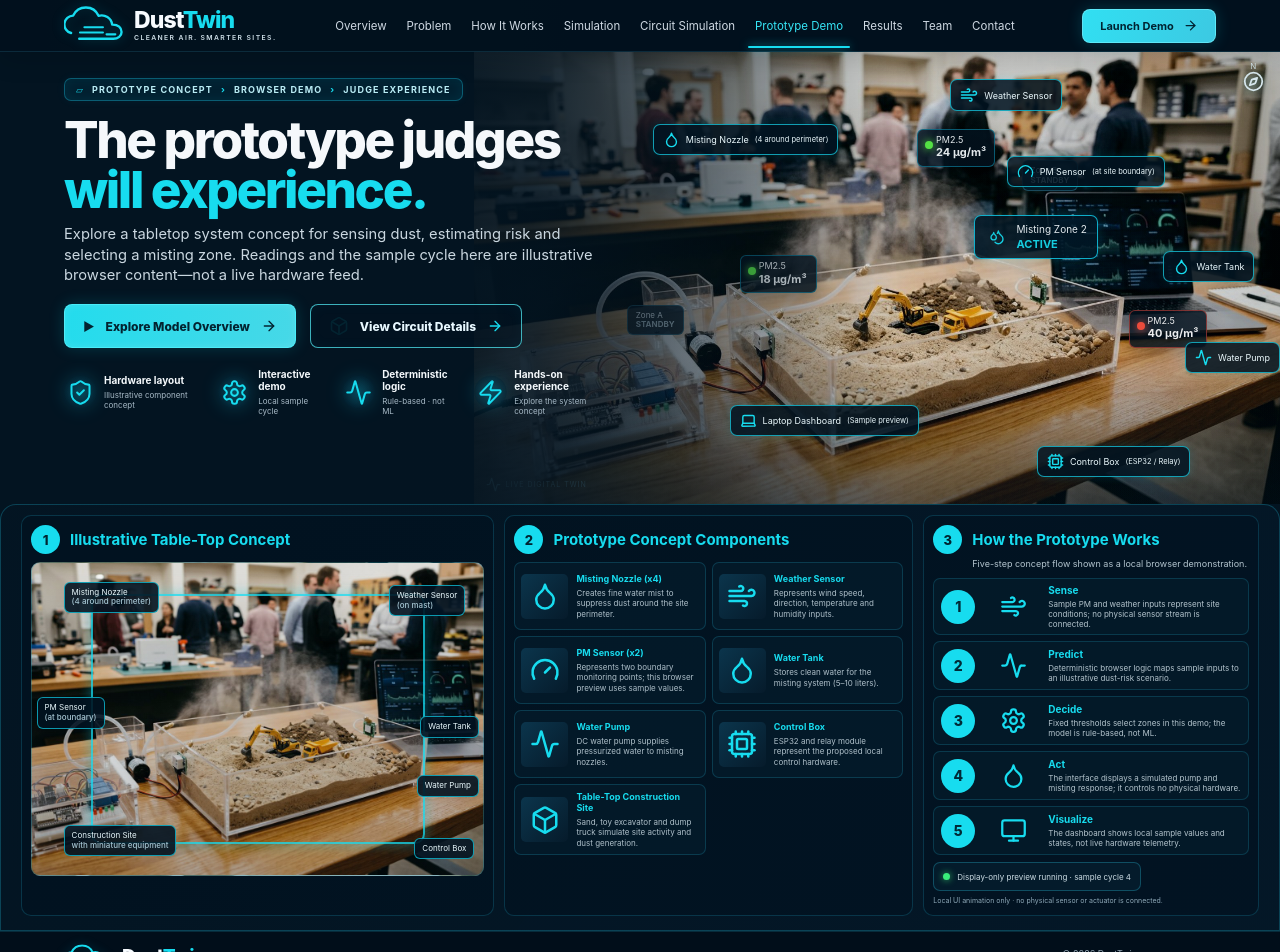
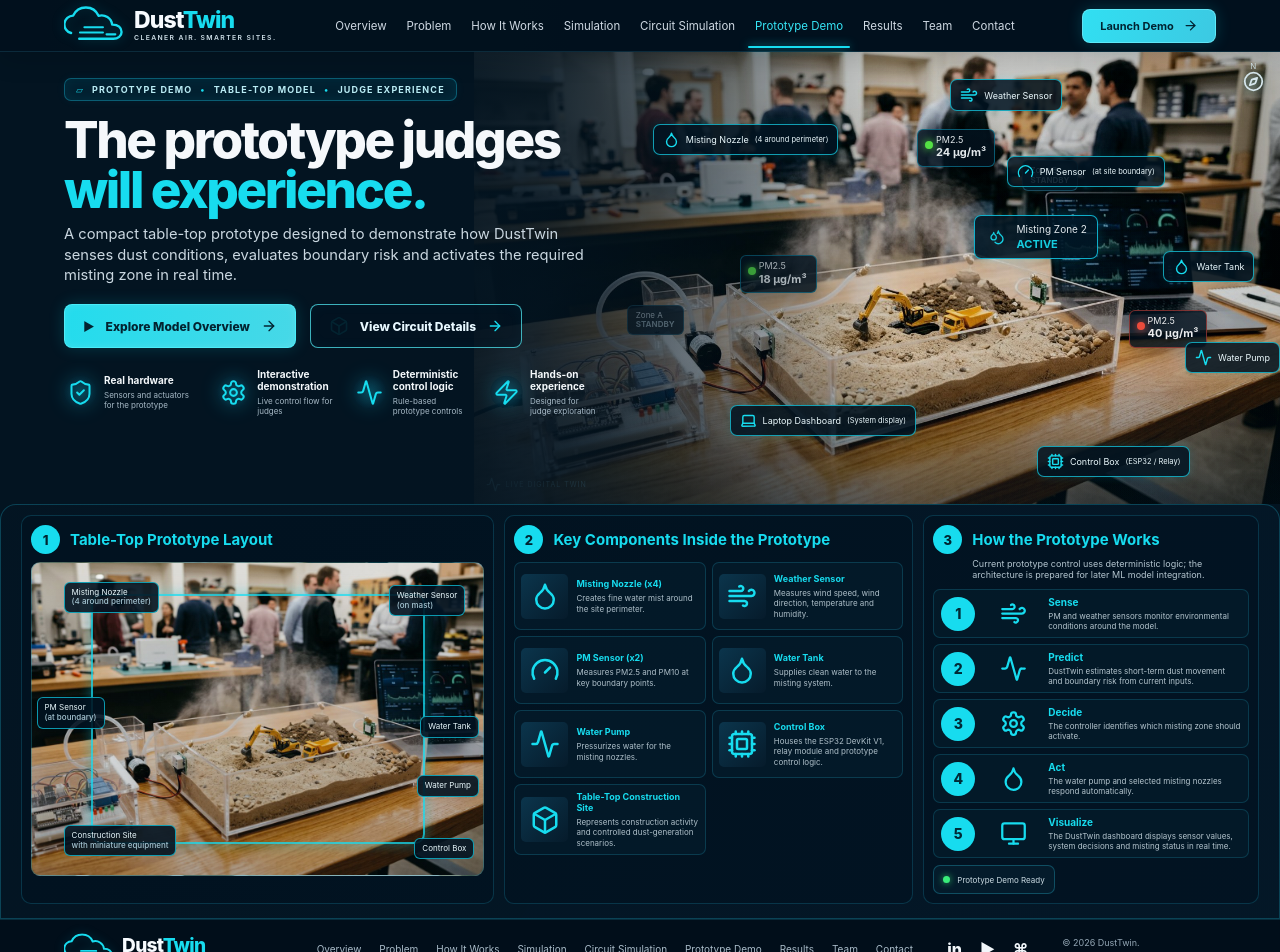
Before and after one commit to meherabmehu/DustTwin, a React (Vite) app: page /prototype in a window 1280 px wide. Shown: the top 952 px of the page. Built offline with nearby package versions, Linux system fonts and the light colour scheme.

Commit message:
polishing the prototype demo wording

```diff
--- a/src/pages/Prototype.tsx
+++ b/src/pages/Prototype.tsx
@@ -1,30 +1,28 @@
-import { useEffect, useState } from 'react';
+import { useState } from 'react';
 import { Activity, Box, Cpu, Droplet, Fan, Gauge, Laptop, MapPin, Monitor, Radio, Settings, ShieldCheck, Thermometer, Wind, Zap } from 'lucide-react';
 import { CTAButton, Eyebrow } from '../components/SiteChrome';
 import { FeatureItem } from '../components/Cards';
 import { DustMap } from '../components/Visuals';
 
 const parts = [
-  { icon: <Droplet />, title: 'Misting Nozzle (x4)', body: 'Creates fine water mist to suppress dust around the site perimeter.' },
-  { icon: <Wind />, title: 'Weather Sensor', body: 'Represents wind speed, direction, temperature and humidity inputs.' },
-  { icon: <Gauge />, title: 'PM Sensor (x2)', body: 'Represents two boundary monitoring points; this browser preview uses sample values.' },
-  { icon: <Droplet />, title: 'Water Tank', body: 'Stores clean water for the misting system (5–10 liters).' },
-  { icon: <Activity />, title: 'Water Pump', body: 'DC water pump supplies pressurized water to misting nozzles.' },
-  { icon: <Cpu />, title: 'Control Box', body: 'ESP32 and relay module represent the proposed local control hardware.' },
-  { icon: <Box />, title: 'Table-Top Construction Site', body: 'Sand, toy excavator and dump truck simulate site activity and dust generation.' },
+  { icon: <Droplet />, title: 'Misting Nozzle (x4)', body: 'Creates fine water mist around the site perimeter.' },
+  { icon: <Wind />, title: 'Weather Sensor', body: 'Measures wind speed, wind direction, temperature and humidity.' },
+  { icon: <Gauge />, title: 'PM Sensor (x2)', body: 'Measures PM2.5 and PM10 at key boundary points.' },
+  { icon: <Droplet />, title: 'Water Tank', body: 'Supplies clean water to the misting system.' },
+  { icon: <Activity />, title: 'Water Pump', body: 'Pressurizes water for the misting nozzles.' },
+  { icon: <Cpu />, title: 'Control Box', body: 'Houses the ESP32 DevKit V1, relay module and prototype control logic.' },
+  { icon: <Box />, title: 'Table-Top Construction Site', body: 'Represents construction activity and controlled dust-generation scenarios.' },
 ];
 const steps = [
-  { icon: <Wind />, title: 'Sense', body: 'Sample PM and weather inputs represent site conditions; no physical sensor stream is connected.' },
-  { icon: <Activity />, title: 'Predict', body: 'Deterministic browser logic maps sample inputs to an illustrative dust-risk scenario.' },
-  { icon: <Settings />, title: 'Decide', body: 'Fixed thresholds select zones in this demo; the model is rule-based, not ML.' },
-  { icon: <Droplet />, title: 'Act', body: 'The interface displays a simulated pump and misting response; it controls no physical hardware.' },
-  { icon: <Monitor />, title: 'Visualize', body: 'The dashboard shows local sample values and states, not live hardware telemetry.' },
+  { icon: <Wind />, title: 'Sense', body: 'PM and weather sensors monitor environmental conditions around the model.' },
+  { icon: <Activity />, title: 'Predict', body: 'DustTwin estimates short-term dust movement and boundary risk from current inputs.' },
+  { icon: <Settings />, title: 'Decide', body: 'The controller identifies which misting zone should activate.' },
+  { icon: <Droplet />, title: 'Act', body: 'The water pump and selected misting nozzles respond automatically.' },
+  { icon: <Monitor />, title: 'Visualize', body: 'The DustTwin dashboard displays sensor values, system decisions and misting status in real time.' },
 ];
 
 export default function Prototype() {
   const [demoRunning, setDemoRunning] = useState(true);
-  const [pulse, setPulse] = useState(0);
-  useEffect(() => { if (!demoRunning) return; const t = window.setInterval(() => setPulse((v) => v + 1), 1800); return () => window.clearInterval(t); }, [demoRunning]);
   return (
     <>
       <section className="hero prototype-hero">
@@ -35,32 +33,31 @@
         <div className="prototype-callout callout-tank"><Droplet size={17} />Water Tank</div>
         <div className="prototype-callout callout-pump"><Activity size={17} />Water Pump</div>
         <div className="prototype-callout callout-box"><Cpu size={17} />Control Box<br /><small>(ESP32 / Relay)</small></div>
-        <div className="prototype-callout callout-laptop"><Laptop size={17} />Laptop Dashboard<br /><small>(Sample preview)</small></div>
+        <div className="prototype-callout callout-laptop"><Laptop size={17} />Laptop Dashboard<br /><small>(System display)</small></div>
         <div className="hero-copy">
-          <Eyebrow><span>▱</span> PROTOTYPE CONCEPT <span>›</span> BROWSER DEMO <span>›</span> JUDGE EXPERIENCE</Eyebrow>
+          <Eyebrow><span>▱</span> PROTOTYPE DEMO <span>•</span> TABLE-TOP MODEL <span>•</span> JUDGE EXPERIENCE</Eyebrow>
           <h1 className="hero-title">The prototype judges<br /><span>will experience.</span></h1>
-          <p className="hero-description">Explore a tabletop system concept for sensing dust, estimating risk and selecting a misting zone. Readings and the sample cycle here are illustrative browser content—not a live hardware feed.</p>
+          <p className="hero-description">A compact table-top prototype designed to demonstrate how DustTwin senses dust conditions, evaluates boundary risk and activates the required misting zone in real time.</p>
           <div className="hero-actions"><CTAButton to="#model-overview" icon={<span className="play-disc">▶</span>}>Explore Model Overview</CTAButton><CTAButton to="/circuit-simulation" variant="outline" icon={<Box size={20} />}>View Circuit Details</CTAButton></div>
-          <div className="prototype-features"><FeatureItem icon={<ShieldCheck />} title="Hardware layout" detail="Illustrative component concept" /><FeatureItem icon={<Settings />} title="Interactive demo" detail="Local sample cycle" /><FeatureItem icon={<Activity />} title="Deterministic logic" detail="Rule-based · not ML" /><FeatureItem icon={<Zap />} title="Hands-on experience" detail="Explore the system concept" /></div>
+          <div className="prototype-features"><FeatureItem icon={<ShieldCheck />} title="Real hardware" detail="Sensors and actuators for the prototype" /><FeatureItem icon={<Settings />} title="Interactive demonstration" detail="Live control flow for judges" /><FeatureItem icon={<Activity />} title="Deterministic control logic" detail="Rule-based prototype controls" /><FeatureItem icon={<Zap />} title="Hands-on experience" detail="Designed for judge exploration" /></div>
         </div>
       </section>
 
       <section className="prototype-workbench" id="model-overview">
         <article className="prototype-panel top-model-panel">
-          <h2 className="prototype-panel-title"><span>1</span>Illustrative Table-Top Concept</h2>
+          <h2 className="prototype-panel-title"><span>1</span>Table-Top Prototype Layout</h2>
           <div className="top-model-image">
             <div className="top-model-callout model-mist">Misting Nozzle<b>(4 around perimeter)</b></div><div className="top-model-callout model-weather">Weather Sensor<b>(on mast)</b></div><div className="top-model-callout model-pm">PM Sensor<b>(at boundary)</b></div><div className="top-model-callout model-tank">Water Tank</div><div className="top-model-callout model-pump">Water Pump</div><div className="top-model-callout model-box">Control Box</div><div className="top-model-callout model-site">Construction Site<br /><b>with miniature equipment</b></div>
           </div>
         </article>
         <article className="prototype-panel components-panel">
-          <h2 className="prototype-panel-title"><span>2</span>Prototype Concept Components</h2>
+          <h2 className="prototype-panel-title"><span>2</span>Key Components Inside the Prototype</h2>
           <div className="component-cards">{parts.map((part) => <div className="prototype-component" key={part.title}><span className="component-mini-icon">{part.icon}</span><div><h3>{part.title}</h3><p>{part.body}</p></div></div>)}</div>
         </article>
         <article className="prototype-panel flow-panel">
-          <h2 className="prototype-panel-title"><span>3</span>How the Prototype Works</h2><p>Five-step concept flow shown as a local browser demonstration.</p>
+          <h2 className="prototype-panel-title"><span>3</span>How the Prototype Works</h2><p>Current prototype control uses deterministic logic; the architecture is prepared for later ML model integration.</p>
           <div className="prototype-flow">{steps.map((step, i) => <div className="prototype-flow-item" key={step.title}><span className="prototype-flow-number">{i + 1}</span><span className="prototype-flow-icon">{step.icon}</span><div><h3>{step.title}</h3><p>{step.body}</p></div></div>)}</div>
-          <button type="button" className="prototype-live-toggle" aria-pressed={demoRunning} aria-label={`Toggle display-only preview; currently ${demoRunning ? 'running' : 'paused'}`} onClick={() => setDemoRunning((v) => !v)}><span className={`prototype-live-dot ${demoRunning ? 'live' : ''}`} aria-hidden="true" />Display-only preview {demoRunning ? 'running' : 'paused'} · sample cycle {pulse % 5 + 1}</button>
-          <small className="prototype-demo-note">Local UI animation only · no physical sensor or actuator is connected.</small>
+          <button type="button" className="prototype-live-toggle" aria-pressed={demoRunning} aria-label={`Toggle prototype demo status; currently ${demoRunning ? 'ready' : 'paused'}`} onClick={() => setDemoRunning((v) => !v)}><span className={`prototype-live-dot ${demoRunning ? 'live' : ''}`} aria-hidden="true" />{demoRunning ? 'Prototype Demo Ready' : 'Prototype Demo Paused'}</button>
         </article>
       </section>
     </>
--- a/src/styles-prototype-polish.css
+++ b/src/styles-prototype-polish.css
@@ -1,4 +1,4 @@
-/* Match the prototype's display-only sample-cycle control to the site UI */
+/* Match the prototype status badge to the existing site UI */
 .prototype-live-toggle {
   display: inline-flex;
   align-items: center;
@@ -18,4 +18,3 @@
 .prototype-live-toggle:focus-visible { outline: 2px solid rgba(38,226,244,.84); outline-offset: 2px; }
 .prototype-live-dot { width: 7px; height: 7px; flex: 0 0 auto; border-radius: 50%; background: #81939b; }
 .prototype-live-dot.live { background: #39ed7a; box-shadow: 0 0 7px rgba(57,237,122,.8); }
-.prototype-demo-note { display: block; margin-top: 5px; color: #8fa9b8; font-size: 7px; line-height: 1.35; }
```
